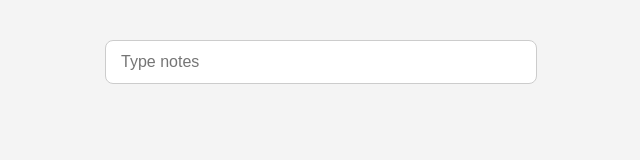
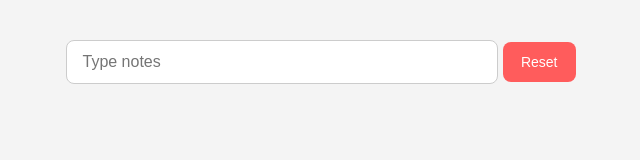
Before and after one commit to Anindaa06/Daily-Sticky-Notes-Application, a plain HTML site: page index.html in a window 1280 px wide. Shown: the whole page, without its empty margins (319-959 px from the left). Drawn offline with Linux system fonts and the light colour scheme.

Commit message:
Add reset button to clear notes
Added a reset button to clear notes from the container.

```diff
--- a/index.html
+++ b/index.html
@@ -36,6 +36,20 @@
       gap: 15px;
     }
 
+    #resetBtn {
+    padding: 12px 18px;
+    font-size: 14px;
+    border-radius: 8px;
+    border: none;
+    cursor: pointer;
+    background: #ff5c5c;
+    color: white;
+  }
+
+  #resetBtn:hover {
+    background: #e04848;
+  }
+
     .note {
       padding: 20px;
       border-radius: 10px;
@@ -54,12 +68,17 @@
 </head>
 <body>
 
-  <input type="text" id="noteInput" placeholder="Type notes" />
-  <div id="notesContainer"></div>
+<div class="top-bar">
+  <input type="text" id="noteInput" placeholder="Type notes">
+  <button id="resetBtn">Reset</button>
+</div>
+
+<div id="notesContainer"></div>
 
   <script>
     const input = document.getElementById("noteInput");
     const container = document.getElementById("notesContainer");
+    const resetBtn = document.getElementById("resetBtn");
 
     function getRandomColor() {
       const colors = [
@@ -86,7 +105,12 @@
         input.value = "";
       }
     });
+
+     resetBtn.addEventListener("click", function() {
+    container.innerHTML = "";
+  });
   </script>
 
 </body>
+
 </html>
```
